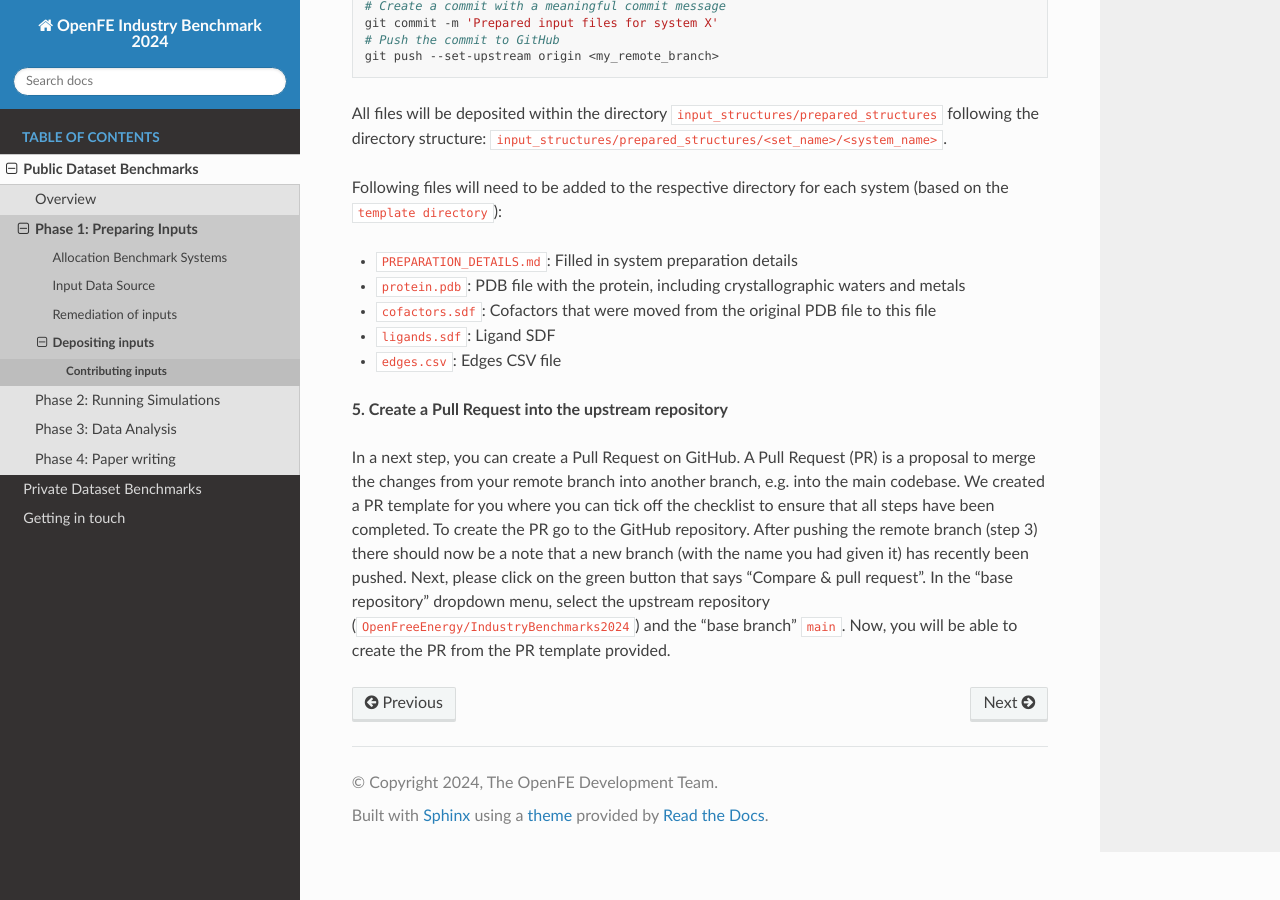
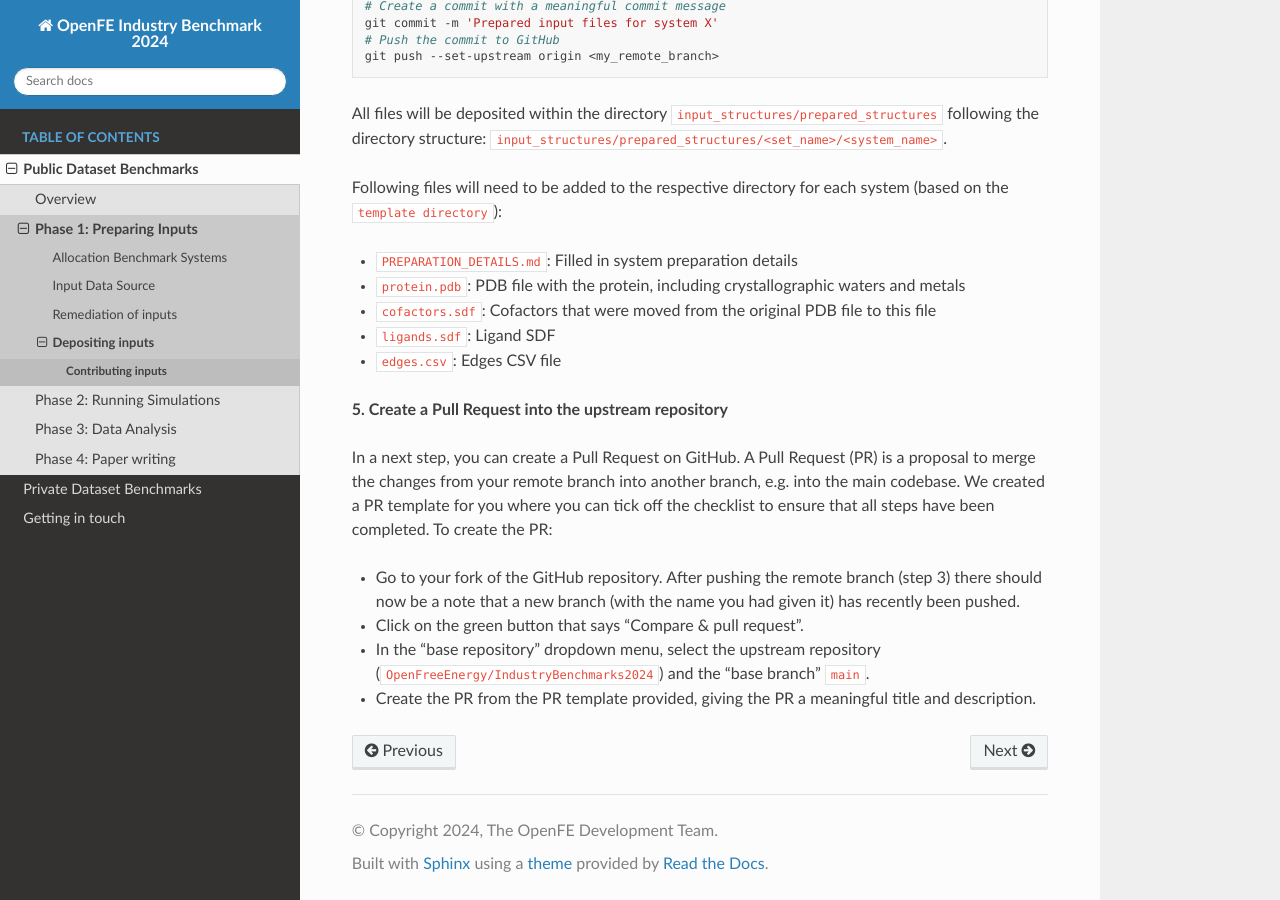
Before and after one commit to OpenFreeEnergy/IndustryBenchmarks2024, a Sphinx documentation site: the page built from docs/source/public/contributing_inputs.rst, in a window 1280 px wide and 900 px high, scrolled down 1705 px. Built offline with Sphinx 7.4.7 and the Read the Docs theme 2.0.0, drawn with Linux system fonts in a browser that asks for light colours.

Commit message:
edit PR explanation

```diff
--- a/docs/source/public/contributing_inputs.rst
+++ b/docs/source/public/contributing_inputs.rst
@@ -86,5 +86,9 @@ Following files will need to be added to the respective directory for each syste
 
 In a next step, you can create a Pull Request on GitHub. A Pull Request (PR) is a proposal to merge the changes from your remote branch into another branch, e.g. into the main codebase.
 We created a PR template for you where you can tick off the checklist to ensure that all steps have been completed.
-To create the PR go to the GitHub repository. After pushing the remote branch (step 3) there should now be a note that a new branch (with the name you had given it) has recently been pushed.
-Next, please click on the green button that says "Compare & pull request". In the "base repository" dropdown menu, select the upstream repository (``OpenFreeEnergy/IndustryBenchmarks2024``) and the "base branch" ``main``. Now, you will be able to create the PR from the PR template provided.
+To create the PR:
+
+* Go to your fork of the GitHub repository. After pushing the remote branch (step 3) there should now be a note that a new branch (with the name you had given it) has recently been pushed.
+* Click on the green button that says "Compare & pull request".
+* In the "base repository" dropdown menu, select the upstream repository (``OpenFreeEnergy/IndustryBenchmarks2024``) and the "base branch" ``main``.
+* Create the PR from the PR template provided, giving the PR a meaningful title and description.
```
